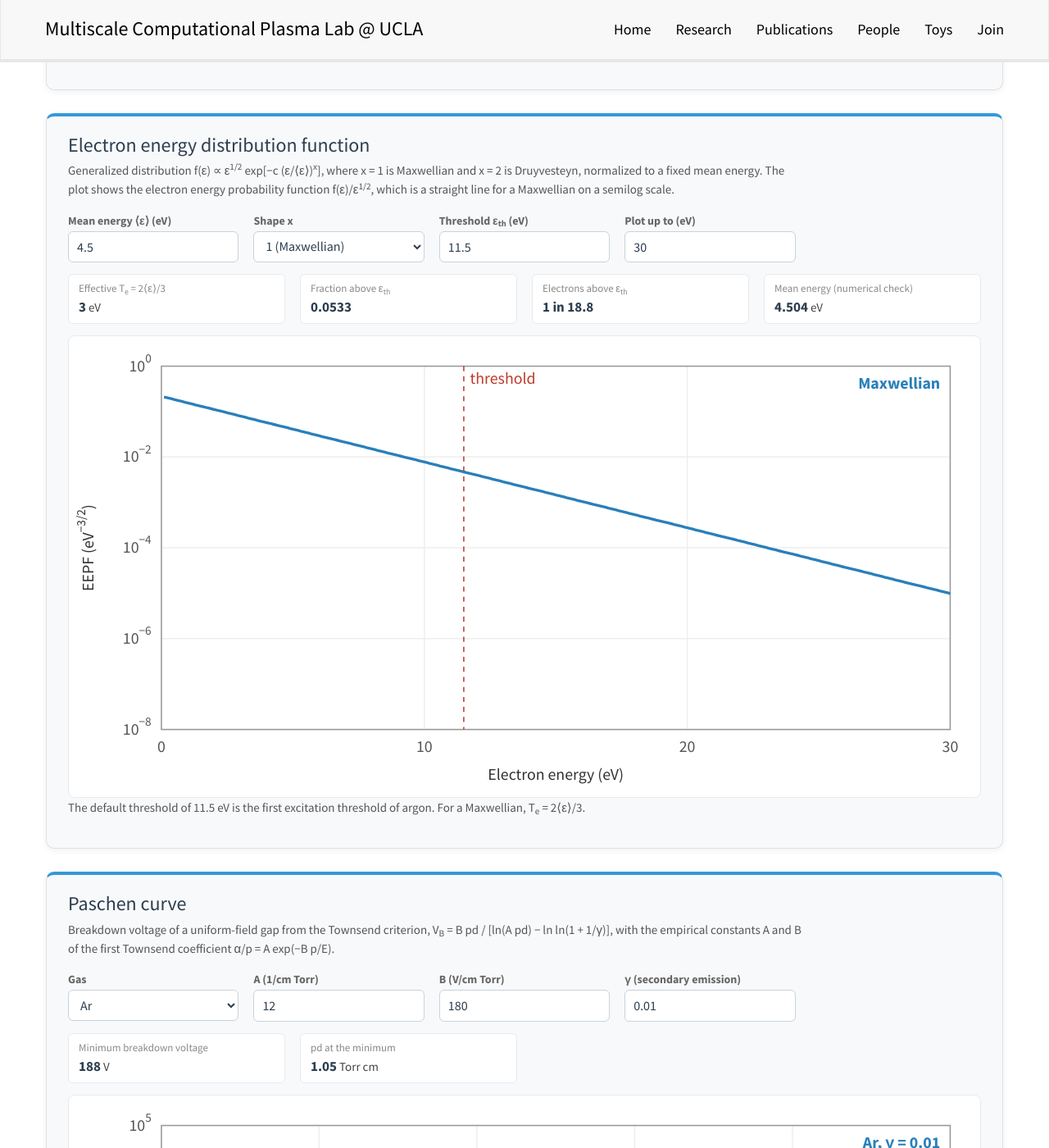
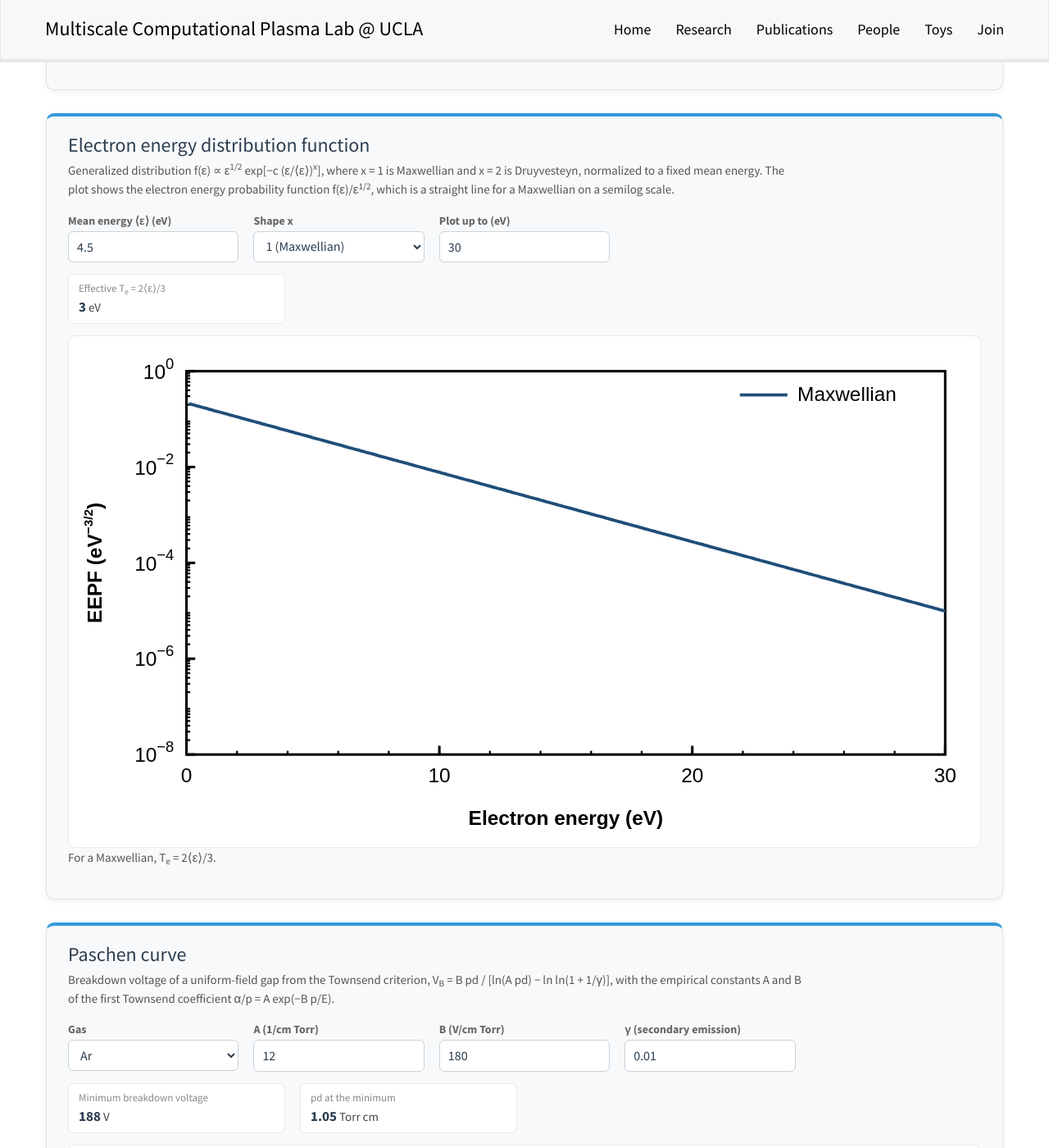
Before and after one commit to vialetto/vialettolab, a Jekyll site: the page built from _pages/toys.md, in a window 1280 px wide and 1400 px high, scrolled down 1199 px. Shown: the whole window at 82% size. Built offline with Jekyll 4.4.1, drawn with Linux system fonts in a browser that asks for light colours; nearby versions of some CDN libraries; a style sheet for code colours, icons or effects is not loaded; part of the change alters nothing that is shown.

Commit message:
Toys page: matplotlib-style plots, drop EEDF threshold outputs and markers
Co-Authored-By: Claude Fable 5.1 <noreply@anthropic.com>

```diff
--- a/_pages/toys.md
+++ b/_pages/toys.md
@@ -84,12 +84,11 @@ A set of small calculators we use for quick estimates in low-temperature plasma
 <div class="toy-grid">
 <div><label>Mean energy &lang;&epsilon;&rang; (eV)</label><input id="e-mean" type="number" step="any" value="4.5"></div>
 <div><label>Shape x</label><select id="e-x"><option value="1" selected>1 (Maxwellian)</option><option value="1.5">1.5</option><option value="2">2 (Druyvesteyn)</option><option value="3">3</option></select></div>
-<div><label>Threshold &epsilon;<sub>th</sub> (eV)</label><input id="e-th" type="number" step="any" value="11.5"></div>
 <div><label>Plot up to (eV)</label><input id="e-max" type="number" step="any" value="30"></div>
 </div>
 <div class="toy-out" id="e-out"></div>
 <div class="toy-plot" id="e-plot"></div>
-<p class="toy-note">The default threshold of 11.5 eV is the first excitation threshold of argon. For a Maxwellian, T<sub>e</sub> = 2&lang;&epsilon;&rang;/3.</p>
+<p class="toy-note">For a Maxwellian, T<sub>e</sub> = 2&lang;&epsilon;&rang;/3.</p>
 </div>
 
 <!-- ===================== Paschen ===================== -->
@@ -238,52 +237,55 @@ A set of small calculators we use for quick estimates in low-temperature plasma
     ]);
   }
 
-  /* ---------- SVG plot helper ---------- */
-  function niceTicks(lo, hi, log) {
+  /* ---------- SVG plot helper (matplotlib "tecplot-like" style) ---------- */
+  function majorTicks(lo, hi, log) {
     var t = [];
-    if (log) { for (var k = Math.ceil(lo); k <= Math.floor(hi); k++) t.push(k); if (t.length > 8) t = t.filter(function (v, i) { return i % 2 === 0; }); return t; }
+    if (log) { for (var k = Math.ceil(lo - 1e-9); k <= Math.floor(hi + 1e-9); k++) t.push(k); if (t.length > 8) t = t.filter(function (v) { return v % 2 === 0; }); return t; }
     var span = hi - lo, step = Math.pow(10, Math.floor(Math.log10(span / 5))), r = span / step / 5;
     step *= r >= 4 ? 10 : r >= 2 ? 5 : r >= 1 ? 2 : 1;
-    for (var v = Math.ceil(lo / step) * step; v <= hi + 1e-9; v += step) t.push(Number(v.toPrecision(10)));
+    for (var v = Math.ceil(lo / step - 1e-9) * step; v <= hi + 1e-9; v += step) t.push(Number(v.toPrecision(10)));
     return t;
   }
-  function pow10(t) { return "10<tspan dy=\"-7\" font-size=\"10\">" + String(t).replace("-", "&minus;") + "</tspan>"; }
+  function minorTicks(maj, lo, hi, log) {
+    var t = [];
+    if (log) { for (var k = Math.floor(lo) - 1; k <= Math.ceil(hi); k++) for (var m = 2; m <= 9; m++) { var v = k + Math.log10(m); if (v > lo && v < hi) t.push(v); } return t; }
+    if (maj.length < 2) return t;
+    var step = maj[1] - maj[0], mant = step / Math.pow(10, Math.floor(Math.log10(step))), n = Math.abs(mant - 2) < 1e-9 ? 4 : 5, ds = step / n;
+    for (var v2 = maj[0] - step; v2 <= hi; v2 += ds) if (v2 > lo && v2 < hi) t.push(v2);
+    return t;
+  }
+  function pow10(t) { return "10<tspan dy=\"-8\" font-size=\"12\">" + String(t).replace("-", "&minus;") + "</tspan>"; }
   function plot(el, series, o) {
-    var W = 720, H = 360, L = 70, R = 20, T = 20, Bm = 50;
+    var W = 720, H = 400, L = 90, R = 24, T = 24, Bm = 70, FS = 16;
     var xs = [], ys = [];
     series.forEach(function (s) { s.pts.forEach(function (p) { if (isFinite(p[0]) && isFinite(p[1]) && (!o.xlog || p[0] > 0) && (!o.ylog || p[1] > 0)) { xs.push(o.xlog ? Math.log10(p[0]) : p[0]); ys.push(o.ylog ? Math.log10(p[1]) : p[1]); } }); });
     var x0 = o.xmin !== undefined ? o.xmin : Math.min.apply(null, xs), x1 = o.xmax !== undefined ? o.xmax : Math.max.apply(null, xs);
     var y0 = o.ymin !== undefined ? o.ymin : Math.min.apply(null, ys), y1 = o.ymax !== undefined ? o.ymax : Math.max.apply(null, ys);
     if (y1 === y0) y1 = y0 + 1;
     var sx = function (x) { return L + (x - x0) / (x1 - x0) * (W - L - R); }, sy = function (y) { return H - Bm - (y - y0) / (y1 - y0) * (H - T - Bm); };
-    var h = "<svg viewBox=\"0 0 " + W + " " + H + "\" xmlns=\"http://www.w3.org/2000/svg\" font-family=\"inherit\" font-size=\"13\">";
-    niceTicks(x0, x1, o.xlog).forEach(function (t) {
-      var X = sx(t); h += "<line x1=\"" + X + "\" y1=\"" + T + "\" x2=\"" + X + "\" y2=\"" + (H - Bm) + "\" stroke=\"#eee\"/>";
-      h += "<text x=\"" + X + "\" y=\"" + (H - Bm + 18) + "\" text-anchor=\"middle\" fill=\"#555\">" + (o.xlog ? pow10(t) : t) + "</text>";
-    });
-    niceTicks(y0, y1, o.ylog).forEach(function (t) {
-      var Y = sy(t); h += "<line x1=\"" + L + "\" y1=\"" + Y + "\" x2=\"" + (W - R) + "\" y2=\"" + Y + "\" stroke=\"#eee\"/>";
-      h += "<text x=\"" + (L - 8) + "\" y=\"" + (Y + 4) + "\" text-anchor=\"end\" fill=\"#555\">" + (o.ylog ? pow10(t) : t) + "</text>";
-    });
-    h += "<rect x=\"" + L + "\" y=\"" + T + "\" width=\"" + (W - L - R) + "\" height=\"" + (H - T - Bm) + "\" fill=\"none\" stroke=\"#999\"/>";
-    h += "<text x=\"" + (L + (W - L - R) / 2) + "\" y=\"" + (H - 10) + "\" text-anchor=\"middle\" fill=\"#333\">" + o.xlabel + "</text>";
-    h += "<text transform=\"translate(16," + (T + (H - T - Bm) / 2) + ") rotate(-90)\" text-anchor=\"middle\" fill=\"#333\">" + o.ylabel + "</text>";
+    var h = "<svg viewBox=\"0 0 " + W + " " + H + "\" xmlns=\"http://www.w3.org/2000/svg\" font-family=\"Arial, Helvetica, sans-serif\" font-size=\"" + FS + "\">";
+    var xmaj = majorTicks(x0, x1, o.xlog), ymaj = majorTicks(y0, y1, o.ylog);
+    var tick = function (X, Y, dx, dy, w) { return "<line x1=\"" + X + "\" y1=\"" + Y + "\" x2=\"" + (X + dx) + "\" y2=\"" + (Y + dy) + "\" stroke=\"#000\" stroke-width=\"" + w + "\"/>"; };
+    minorTicks(xmaj, x0, x1, o.xlog).forEach(function (t) { h += tick(sx(t), H - Bm, 0, -3, 1.5); });
+    minorTicks(ymaj, y0, y1, o.ylog).forEach(function (t) { h += tick(L, sy(t), 3, 0, 1.5); });
+    xmaj.forEach(function (t) { var X = sx(t); h += tick(X, H - Bm, 0, -7, 2); h += "<text x=\"" + X + "\" y=\"" + (H - Bm + 22) + "\" text-anchor=\"middle\" fill=\"#000\">" + (o.xlog ? pow10(t) : t) + "</text>"; });
+    ymaj.forEach(function (t) { var Y = sy(t); h += tick(L, Y, 7, 0, 2); h += "<text x=\"" + (L - 10) + "\" y=\"" + (Y + 6) + "\" text-anchor=\"end\" fill=\"#000\">" + (o.ylog ? pow10(t) : t) + "</text>"; });
+    h += "<rect x=\"" + L + "\" y=\"" + T + "\" width=\"" + (W - L - R) + "\" height=\"" + (H - T - Bm) + "\" fill=\"none\" stroke=\"#000\" stroke-width=\"2\"/>";
+    h += "<text x=\"" + (L + (W - L - R) / 2) + "\" y=\"" + (H - 14) + "\" text-anchor=\"middle\" fill=\"#000\" font-weight=\"700\">" + o.xlabel + "</text>";
+    h += "<text transform=\"translate(22," + (T + (H - T - Bm) / 2) + ") rotate(-90)\" text-anchor=\"middle\" fill=\"#000\" font-weight=\"700\">" + o.ylabel + "</text>";
     series.forEach(function (s, i) {
       var d = "", pen = false;
       s.pts.forEach(function (p) {
         var ok = isFinite(p[0]) && isFinite(p[1]) && (!o.xlog || p[0] > 0) && (!o.ylog || p[1] > 0);
         if (!ok) { pen = false; return; }
         var X = sx(o.xlog ? Math.log10(p[0]) : p[0]), Y = sy(o.ylog ? Math.log10(p[1]) : p[1]);
-        if (Y < T - 5 || Y > H - Bm + 5) { pen = false; return; }
+        if (Y < T || Y > H - Bm || X < L || X > W - R) { pen = false; return; }
         d += (pen ? "L" : "M") + X.toFixed(1) + "," + Y.toFixed(1); pen = true;
       });
-      h += "<path d=\"" + d + "\" fill=\"none\" stroke=\"" + s.color + "\" stroke-width=\"2.2\"" + (s.dash ? " stroke-dasharray=\"6,5\"" : "") + "/>";
-      h += "<text x=\"" + (W - R - 8) + "\" y=\"" + (T + 18 + 18 * i) + "\" text-anchor=\"end\" fill=\"" + s.color + "\" font-weight=\"700\">" + s.name + "</text>";
-    });
-    (o.marks || []).forEach(function (m) {
-      var X = sx(o.xlog ? Math.log10(m[0]) : m[0]);
-      h += "<line x1=\"" + X + "\" y1=\"" + T + "\" x2=\"" + X + "\" y2=\"" + (H - Bm) + "\" stroke=\"#c0392b\" stroke-dasharray=\"4,4\"/>";
-      h += "<text x=\"" + (X + 5) + "\" y=\"" + (T + 14) + "\" fill=\"#c0392b\">" + m[1] + "</text>";
+      h += "<path d=\"" + d + "\" fill=\"none\" stroke=\"" + s.color + "\" stroke-width=\"2.5\"" + (s.dash ? " stroke-dasharray=\"8,6\"" : "") + "/>";
+      var ly = T + 24 + 22 * i, lx = W - R - 14;
+      h += "<line x1=\"" + (lx - 150) + "\" y1=\"" + (ly - 5) + "\" x2=\"" + (lx - 112) + "\" y2=\"" + (ly - 5) + "\" stroke=\"" + s.color + "\" stroke-width=\"2.5\"" + (s.dash ? " stroke-dasharray=\"8,6\"" : "") + "/>";
+      h += "<text x=\"" + (lx - 104) + "\" y=\"" + ly + "\" fill=\"#000\">" + s.name + "</text>";
     });
     el.innerHTML = h + "</svg>";
   }
@@ -295,24 +297,22 @@ A set of small calculators we use for quick estimates in low-temperature plasma
     z -= 1; var x = c[0]; for (var i = 1; i < g + 2; i++) x += c[i] / (z + i);
     var t = z + g + 0.5; return Math.sqrt(2 * Math.PI) * Math.pow(t, z + 0.5) * Math.exp(-t) * x;
   }
-  on(["e-mean", "e-x", "e-th", "e-max"], eedf);
+  on(["e-mean", "e-x", "e-max"], eedf);
   function eedf() {
-    var em = num("e-mean"), x = parseFloat($("e-x").value), th = num("e-th"), emax = num("e-max");
+    var em = num("e-mean"), x = parseFloat($("e-x").value), emax = num("e-max");
     if (!(em > 0) || !(emax > 0)) return;
     var g3 = gamma(3 / (2 * x)), g5 = gamma(5 / (2 * x));
     var c1 = x * Math.pow(g5, 1.5) / Math.pow(g3, 2.5);
     var c2 = Math.pow(g5 / g3, x);
     var f = function (en) { return c1 / Math.pow(em, 1.5) * Math.sqrt(en) * Math.exp(-c2 * Math.pow(en / em, x)); };
-    var n = 600, de = Math.max(emax, 3 * th, 10 * em) / n, above = 0, total = 0, mean = 0;
-    for (var i = 0; i <= n; i++) { var en = i * de, w = (i === 0 || i === n) ? 0.5 : 1, v = f(en) * de * w; total += v; mean += en * v; if (en >= th) above += v; }
     var Te = 2 * em / 3;
     var pts = [], ptsM = [];
     for (var j = 1; j <= 300; j++) { var ee = j / 300 * emax; pts.push([ee, f(ee) / Math.sqrt(ee)]); ptsM.push([ee, 2 / Math.sqrt(Math.PI) * Math.pow(Te, -1.5) * Math.exp(-ee / Te)]); }
-    var series = [{ name: x === 1 ? "Maxwellian" : "x = " + x, pts: pts, color: "#2980b9" }];
-    if (x !== 1) series.push({ name: "Maxwellian, same &lang;&epsilon;&rang;", pts: ptsM, color: "#95a5a6", dash: true });
+    var series = [{ name: x === 1 ? "Maxwellian" : x === 2 ? "Druyvesteyn" : "x = " + x, pts: pts, color: "#1f4e79" }];
+    if (x !== 1) series.push({ name: "Maxwellian", pts: ptsM, color: "#c0392b", dash: true });
     var top = Math.log10(Math.max(pts[0][1], ptsM[0][1]));
-    plot($("e-plot"), series, { ylog: true, xlabel: "Electron energy (eV)", ylabel: "EEPF (eV<tspan dy=\"-7\" font-size=\"10\">&minus;3/2</tspan><tspan dy=\"7\">)</tspan>", ymin: Math.ceil(top) - 8, ymax: Math.ceil(top), xmin: 0, xmax: emax, marks: [[th, "threshold"]] });
-    out("e-out", [["Effective T<sub>e</sub> = 2&lang;&epsilon;&rang;/3", fmt(Te, 3), "eV"], ["Fraction above &epsilon;<sub>th</sub>", fmt(above / total, 3), ""], ["Electrons above &epsilon;<sub>th</sub>", "1 in " + fmt(total / above, 3), ""], ["Mean energy (numerical check)", fmt(mean / total, 4), "eV"]]);
+    plot($("e-plot"), series, { ylog: true, xlabel: "Electron energy (eV)", ylabel: "EEPF (eV<tspan dy=\"-7\" font-size=\"10\">&minus;3/2</tspan><tspan dy=\"7\">)</tspan>", ymin: Math.ceil(top) - 8, ymax: Math.ceil(top), xmin: 0, xmax: emax });
+    out("e-out", [["Effective T<sub>e</sub> = 2&lang;&epsilon;&rang;/3", fmt(Te, 3), "eV"]]);
   }
 
   /* ---------- Paschen ---------- */
@@ -330,7 +330,7 @@ A set of small calculators we use for quick estimates in low-temperature plasma
     var pdmin = Math.E * Math.log(1 + 1 / g) / A, Vmin = Math.E * B / A * Math.log(1 + 1 / g);
     var pts = [];
     for (var i = 0; i <= 400; i++) { var pd = Math.pow(10, -2 + 5 * i / 400); pts.push([pd, VB(pd)]); }
-    plot($("pa-plot"), [{ name: gases[parseInt($("pa-gas").value, 10)][0].replace(/<[^>]+>/g, "") + ", &gamma; = " + g, pts: pts, color: "#2980b9" }],
+    plot($("pa-plot"), [{ name: gases[parseInt($("pa-gas").value, 10)][0].replace(/<[^>]+>/g, "") + ", &gamma; = " + g, pts: pts, color: "#1f4e79" }],
       { xlog: true, ylog: true, xlabel: "pd (Torr cm)", ylabel: "Breakdown voltage (V)", xmin: -2, xmax: 3, ymin: 2, ymax: 5 });
     out("pa-out", [["Minimum breakdown voltage", fmt(Vmin, 3), "V"], ["pd at the minimum", fmt(pdmin, 3), "Torr cm"]]);
   }
```
